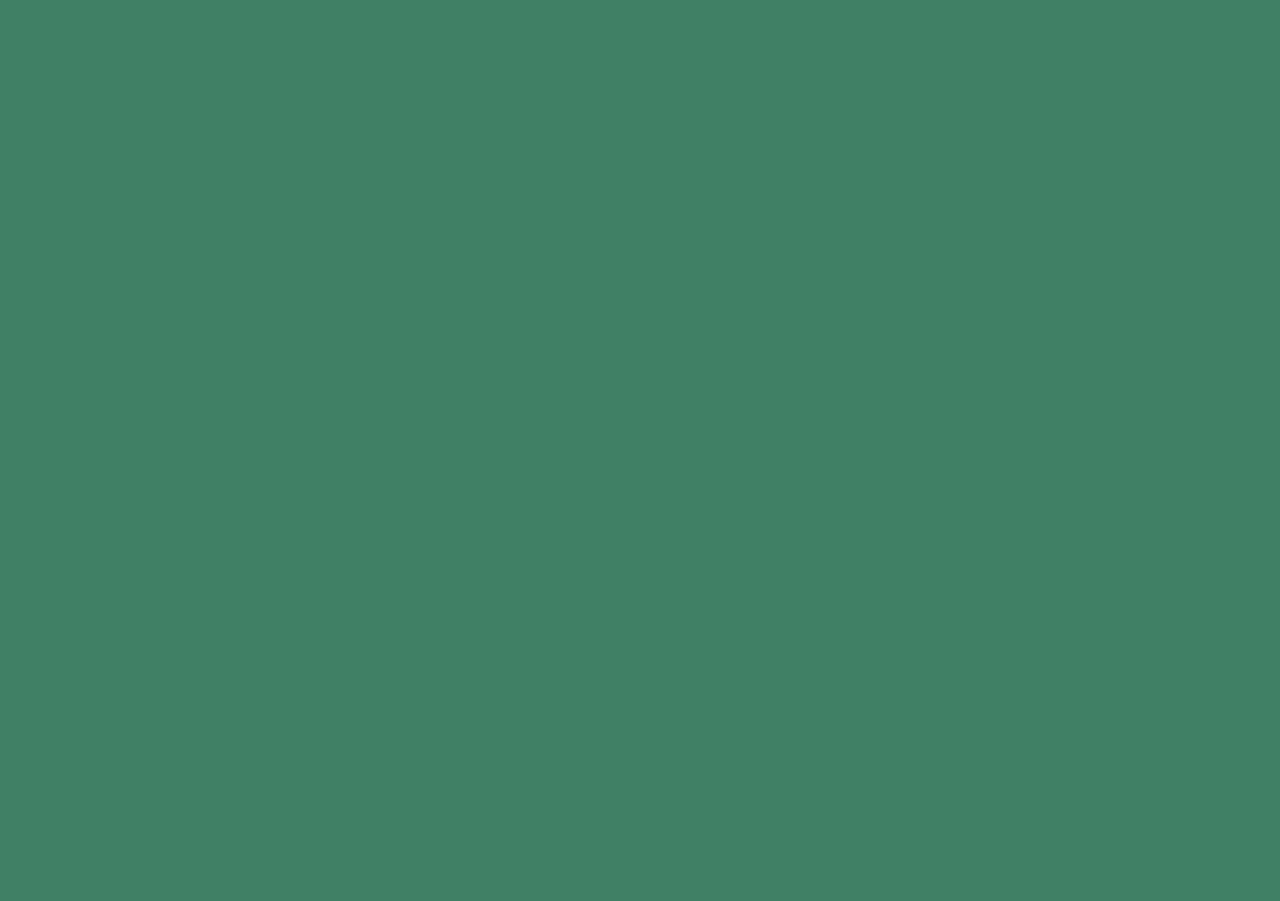
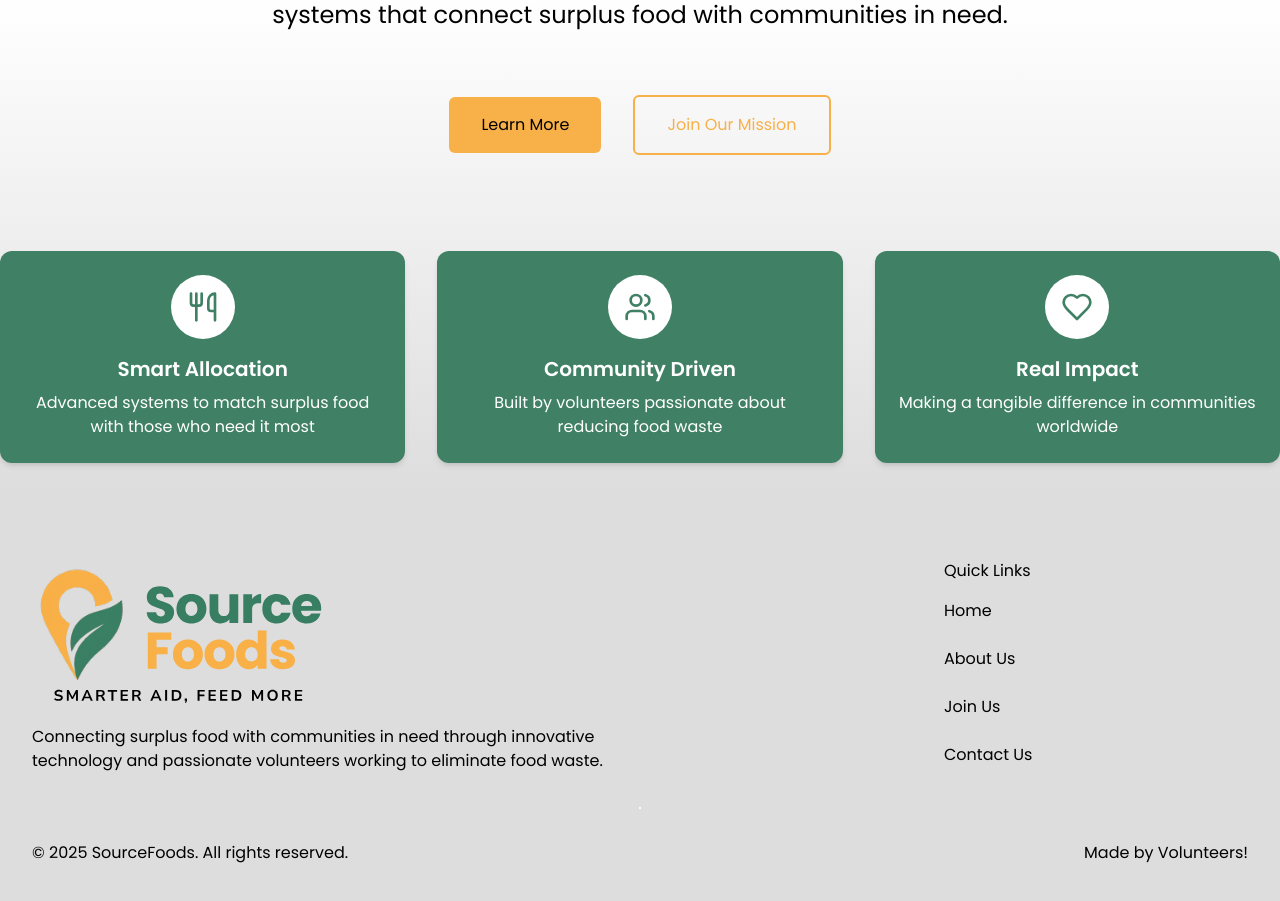
Before and after one commit to sgSourceFoods/sourcefoods-web, a Next.js app: page / in a window 1280 px wide. Shown: the part 613-1514 px from the top of the page. Before the commit the page ends 800 px from the top, so only its background shows below. Built offline with nearby package versions, Linux system fonts and the light colour scheme.

Commit message:
feat: homepage v1

```diff
--- a/app/globals.css
+++ b/app/globals.css
@@ -1,16 +1,22 @@
 @import "tailwindcss";
 
 :root {
-  --background: #408166;
+  --background: #ffffff;
   --foreground: #000000;
-  --primary: #ffffff;
+  --primary: #408166;
   --secondary: #f8b048;
+  --navigation: #eeeeee;
+  --footer: #dddddd;
+  --text: #ffffff;
 }
 
 @theme inline {
   --color-background: var(--background);
   --color-foreground: var(--foreground);
+  --color-navigation: var(--navigation);
+  --color-footer: var(--footer);
   --color-primary: var(--primary);
+  --color-text: var(--text);
   --color-secondary: var(--secondary);
   --font-sans: var(--font-geist-sans);
   --font-poppins: var(--font-poppins);
--- a/app/layout.tsx
+++ b/app/layout.tsx
@@ -2,6 +2,7 @@ import type { Metadata } from "next";
 import { Poppins } from "next/font/google";
 import "./globals.css";
 import NavigationBar from "@/components/navigation-bar/navigation-bar";
+import Footer from "@/components/footer/footer";
 
 const poppins = Poppins({
   variable: "--font-poppins",
@@ -23,7 +24,10 @@ export default function RootLayout({
     <html lang="en">
       <body className={`${poppins.variable} antialiased`}>
         <NavigationBar />
-        {children}
+        <div className="mt-[112px] bg-gradient-to-b from-navigation via-background to-footer min-h-screen">
+          {children}
+        </div>
+        <Footer />
       </body>
     </html>
   );
--- a/app/page.tsx
+++ b/app/page.tsx
@@ -6,22 +6,20 @@ import Symbol from "@/assets/images/logo/symbol_black_v1.png";
 
 export default function Home() {
   return (
-    <div className="flex flex-col max-w-7xl justify-center items-center text-center mx-auto gap-4">
-      <Image src={Symbol} alt="Symbol" height={300} />
-      <span className="text-4xl font-bold text-primary">
-        Stop Food Waste, Feed Communities
-      </span>
-      <span className="text-2xl text-primary">
-        SourceFoods is revolutionizing how we tackle food waste by creating
-        smarter allocation systems that connect surplus food with communities in
-        need.
-      </span>
-
+    <div className="flex flex-col justify-center items-center text-center mx-auto gap-8 py-8 max-w-7xl">
+      <div className="flex flex-col justify-center items-center text-center mx-auto  gap-8 py-8 max-w-6xl">
+        <Image src={Symbol} alt="Symbol" height={300} />
+        <span className="text-4xl font-bold">
+          Stop Food Waste, Feed Communities
+        </span>
+        <span className="text-2xl">
+          SourceFoods is revolutionizing how we tackle food waste by creating
+          smarter allocation systems that connect surplus food with communities
+          in need.
+        </span>
+      </div>
       <div className="flex gap-8 items-center">
-        <Link
-          href="/about-us"
-          className="py-4 px-8 bg-secondary rounded-md text-primary"
-        >
+        <Link href="/about-us" className="py-4 px-8 bg-secondary rounded-md">
           Learn More
         </Link>
         <Link
@@ -31,6 +29,83 @@ export default function Home() {
           Join Our Mission
         </Link>
       </div>
+      <div className="grid md:grid-cols-3 gap-8 mt-16">
+        <div className="text-center p-6 bg-primary rounded-xl shadow-md hover:shadow-lg transition-shadow duration-200">
+          <div className="bg-white w-16 h-16 rounded-full flex items-center justify-center mx-auto mb-4">
+            <svg
+              xmlns="http://www.w3.org/2000/svg"
+              width="32"
+              height="32"
+              viewBox="0 0 24 24"
+              fill="none"
+              stroke="currentColor"
+              strokeWidth="2"
+              strokeLinecap="round"
+              strokeLinejoin="round"
+              className="lucide lucide-utensils text-primary"
+            >
+              <path d="M3 2v7c0 1.1.9 2 2 2h4a2 2 0 0 0 2-2V2"></path>
+              <path d="M7 2v20"></path>
+              <path d="M21 15V2v0a5 5 0 0 0-5 5v6c0 1.1.9 2 2 2h3Zm0 0v7"></path>
+            </svg>
+          </div>
+          <h3 className="text-xl font-semibold text-text mb-2">
+            Smart Allocation
+          </h3>
+          <p className="text-text">
+            Advanced systems to match surplus food with those who need it most
+          </p>
+        </div>
+        <div className="text-center p-6 bg-primary rounded-xl shadow-md hover:shadow-lg transition-shadow duration-200">
+          <div className="bg-white w-16 h-16 rounded-full flex items-center justify-center mx-auto mb-4">
+            <svg
+              xmlns="http://www.w3.org/2000/svg"
+              width="32"
+              height="32"
+              viewBox="0 0 24 24"
+              fill="none"
+              stroke="currentColor"
+              strokeWidth="2"
+              strokeLinecap="round"
+              strokeLinejoin="round"
+              className="lucide lucide-users text-primary"
+            >
+              <path d="M16 21v-2a4 4 0 0 0-4-4H6a4 4 0 0 0-4 4v2"></path>
+              <circle cx="9" cy="7" r="4"></circle>
+              <path d="M22 21v-2a4 4 0 0 0-3-3.87"></path>
+              <path d="M16 3.13a4 4 0 0 1 0 7.75"></path>
+            </svg>
+          </div>
+          <h3 className="text-xl font-semibold text-text mb-2">
+            Community Driven
+          </h3>
+          <p className="text-text">
+            Built by volunteers passionate about reducing food waste
+          </p>
+        </div>
+        <div className="text-center p-6 bg-primary rounded-xl shadow-md hover:shadow-lg transition-shadow duration-200">
+          <div className="bg-white w-16 h-16 rounded-full flex items-center justify-center mx-auto mb-4">
+            <svg
+              xmlns="http://www.w3.org/2000/svg"
+              width="32"
+              height="32"
+              viewBox="0 0 24 24"
+              fill="none"
+              stroke="currentColor"
+              strokeWidth="2"
+              strokeLinecap="round"
+              strokeLinejoin="round"
+              className="lucide lucide-heart text-primary"
+            >
+              <path d="M19 14c1.49-1.46 3-3.21 3-5.5A5.5 5.5 0 0 0 16.5 3c-1.76 0-3 .5-4.5 2-1.5-1.5-2.74-2-4.5-2A5.5 5.5 0 0 0 2 8.5c0 2.3 1.5 4.05 3 5.5l7 7Z"></path>
+            </svg>
+          </div>
+          <h3 className="text-xl font-semibold text-text mb-2">Real Impact</h3>
+          <p className="text-text">
+            Making a tangible difference in communities worldwide
+          </p>
+        </div>
+      </div>
     </div>
   );
 }
--- /dev/null
+++ b/components/footer/footer.tsx
@@ -0,0 +1,45 @@
+import Link from "next/link";
+import Image from "next/image";
+
+import officialLogo from "@/assets/images/logo/logo_v1.svg";
+
+export default function Footer() {
+  return (
+    <div className="flex flex-col px-8 py-16 gap-8 items-center bg-footer pb-16">
+      <div className="flex flex-row justify-between w-full max-w-7xl mx-auto">
+        <div className="flex flex-col w-1/2 gap-4">
+          <Image src={officialLogo} alt="SourceFoods Logo" height={150} />
+          <span>
+            Connecting surplus food with communities in need through innovative
+            technology and passionate volunteers working to eliminate food
+            waste.
+          </span>
+        </div>
+        <div className="flex flex-col w-1/4 gap-2 text-left">
+          <span>Quick Links</span>
+          <Link className="py-2 rounded-md" href="/">
+            Home
+          </Link>
+          <Link className="py-2 rounded-md" href="/about-us">
+            About Us
+          </Link>
+          <Link className="py-2 rounded-md" href="/join-us">
+            Join Us
+          </Link>
+          <Link className="py-2 rounded-md" href="/contact-us">
+            Contact Us
+          </Link>
+        </div>
+      </div>
+      <hr className="mx-8 border border-white" />
+      <div className="flex flex-row justify-between w-full max-w-7xl mx-auto">
+        <div className="flex flex-col w-1/2">
+          <span>© 2025 SourceFoods. All rights reserved.</span>
+        </div>
+        <div className="flex flex-col w-1/3 text-right">
+          <span>Made by Volunteers!</span>
+        </div>
+      </div>
+    </div>
+  );
+}
--- a/components/navigation-bar/navigation-bar.tsx
+++ b/components/navigation-bar/navigation-bar.tsx
@@ -5,8 +5,9 @@ import officialLogo from "@/assets/images/logo/logo_v1.svg";
 
 export default function NavigationBar() {
   return (
-    <div className="flex justify-between px-8 py-4 items-center bg-primary">
-      <Image src={officialLogo} alt="SourceFoods Logo" height={60} />
+    <div className="fixed top-0 left-0 w-full z-50">
+      <div className="flex justify-between px-8 py-4 items-center bg-navigation">
+        <Image src={officialLogo} alt="SourceFoods Logo" height={80} />
         <div className="flex gap-6 text-xl">
           <Link
             className="py-2 px-4 rounded-md hover:bg-secondary hover:text-primary"
@@ -34,5 +35,6 @@ export default function NavigationBar() {
           </Link>
         </div>
       </div>
+    </div>
   );
 }
```
Lines whose indentation alone changed are shown as unchanged.
